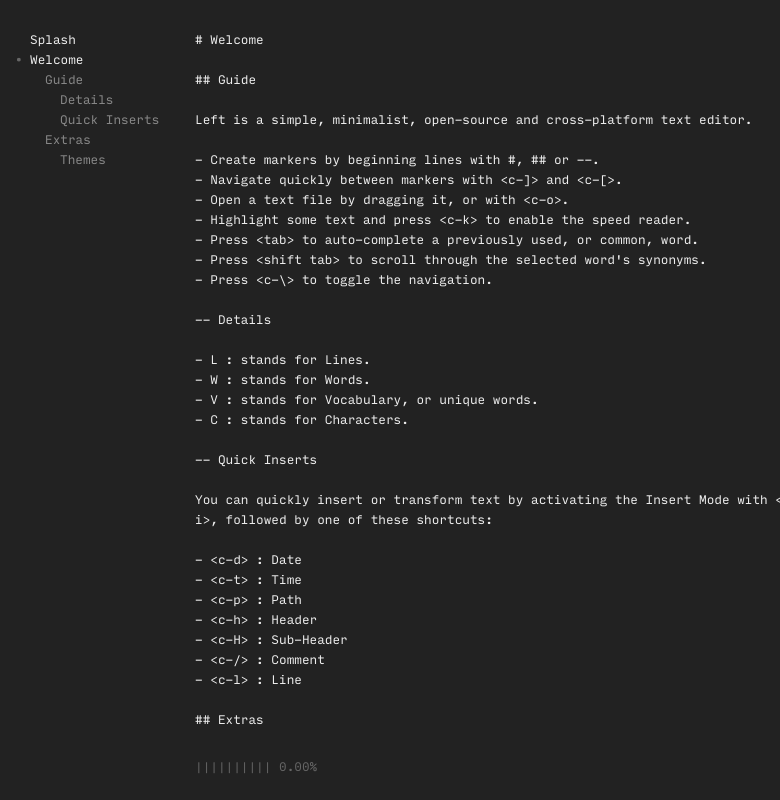
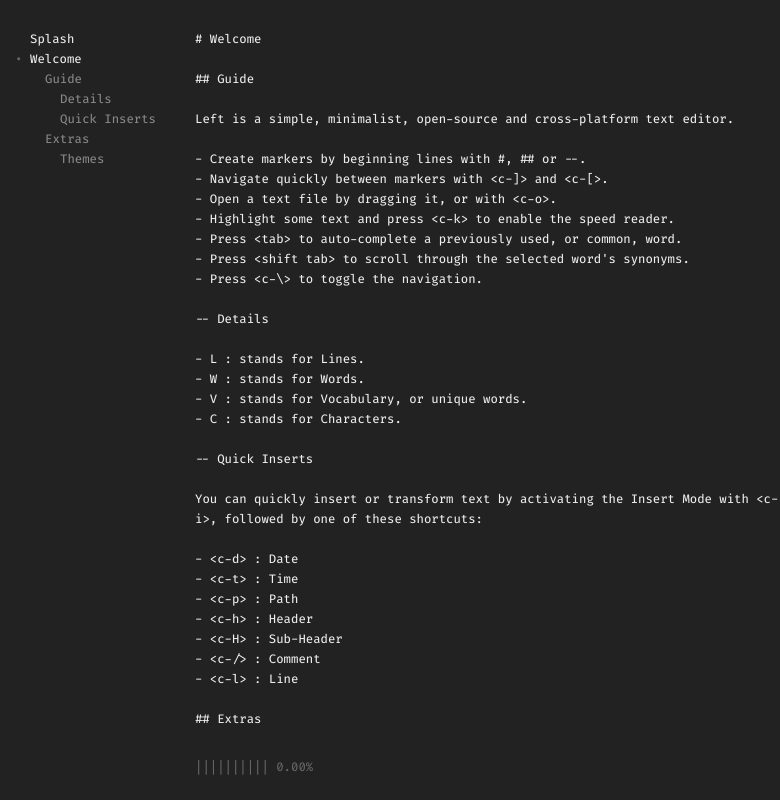
Before and after one commit to hundredrabbits/Left, an Electron app: page desktop/sources/index.html in a window 780 px wide. Drawn offline with Linux system fonts and the light colour scheme; no server answers.

Commit message:
Changed fonts to Fira Code

```diff
--- a/desktop/sources/links/fonts.css
+++ b/desktop/sources/links/fonts.css
@@ -1,20 +1,20 @@
 @font-face {
-  font-family: 'custom_mono';
-  src: url('../media/fonts/mono.ttf') format('truetype');
+  font-family: "custom_mono";
+  src: url("../media/fonts/FiraCode-Retina.ttf") format("truetype");
   font-weight: normal;
   font-style: normal;
 }
 
 @font-face {
-  font-family: 'custom_serif';
-  src: url('../media/fonts/serif.ttf') format('truetype');
+  font-family: "custom_serif";
+  src: url("../media/fonts/FiraCode-Regular.ttf") format("truetype");
   font-weight: normal;
   font-style: normal;
 }
 
 @font-face {
-  font-family: 'custom_sans_serif';
-  src: url('../media/fonts/sans_serif.ttf') format('truetype');
+  font-family: "custom_sans_serif";
+  src: url("../media/fonts/FiraCode-SemiBold.ttf") format("truetype");
   font-weight: normal;
   font-style: normal;
 }
```
